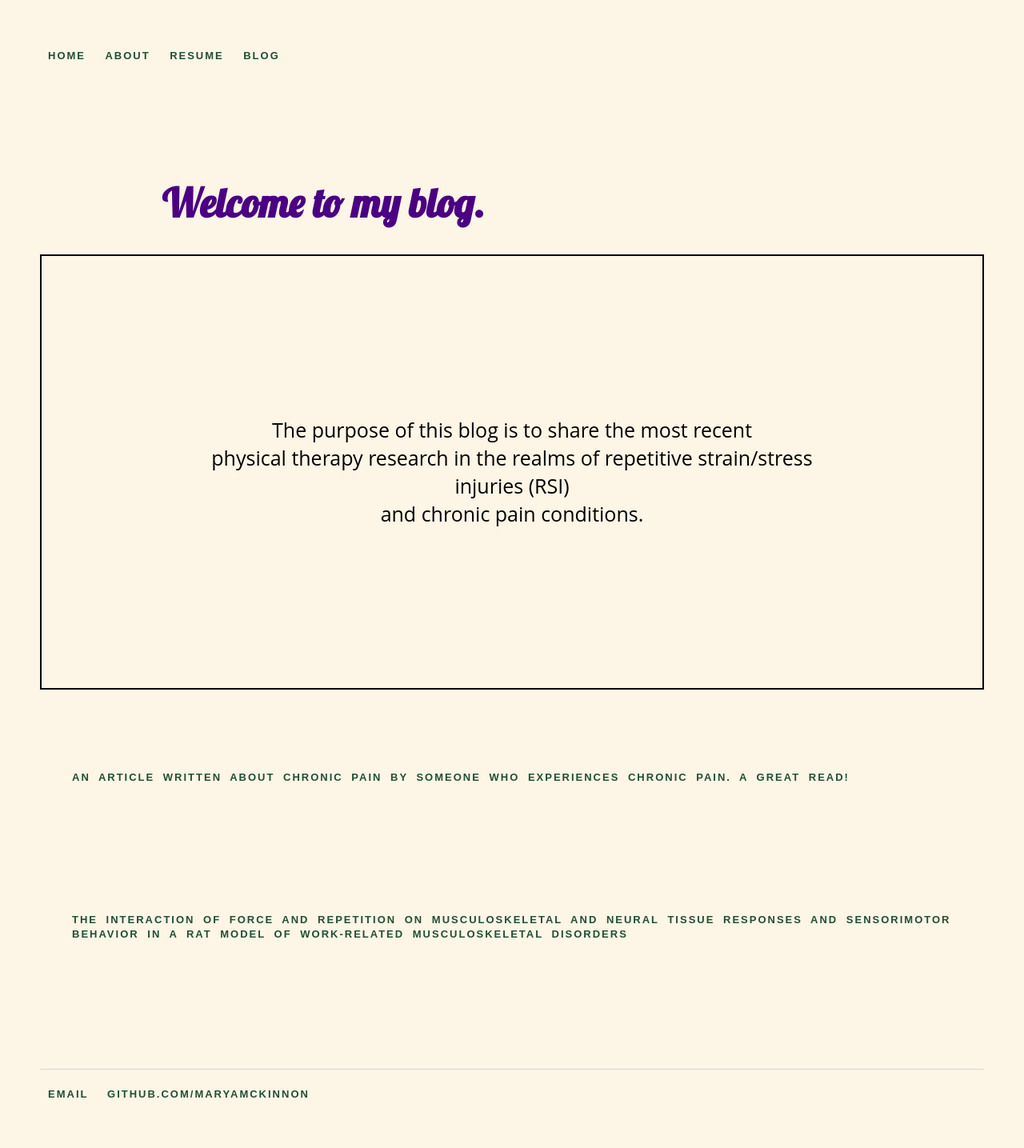
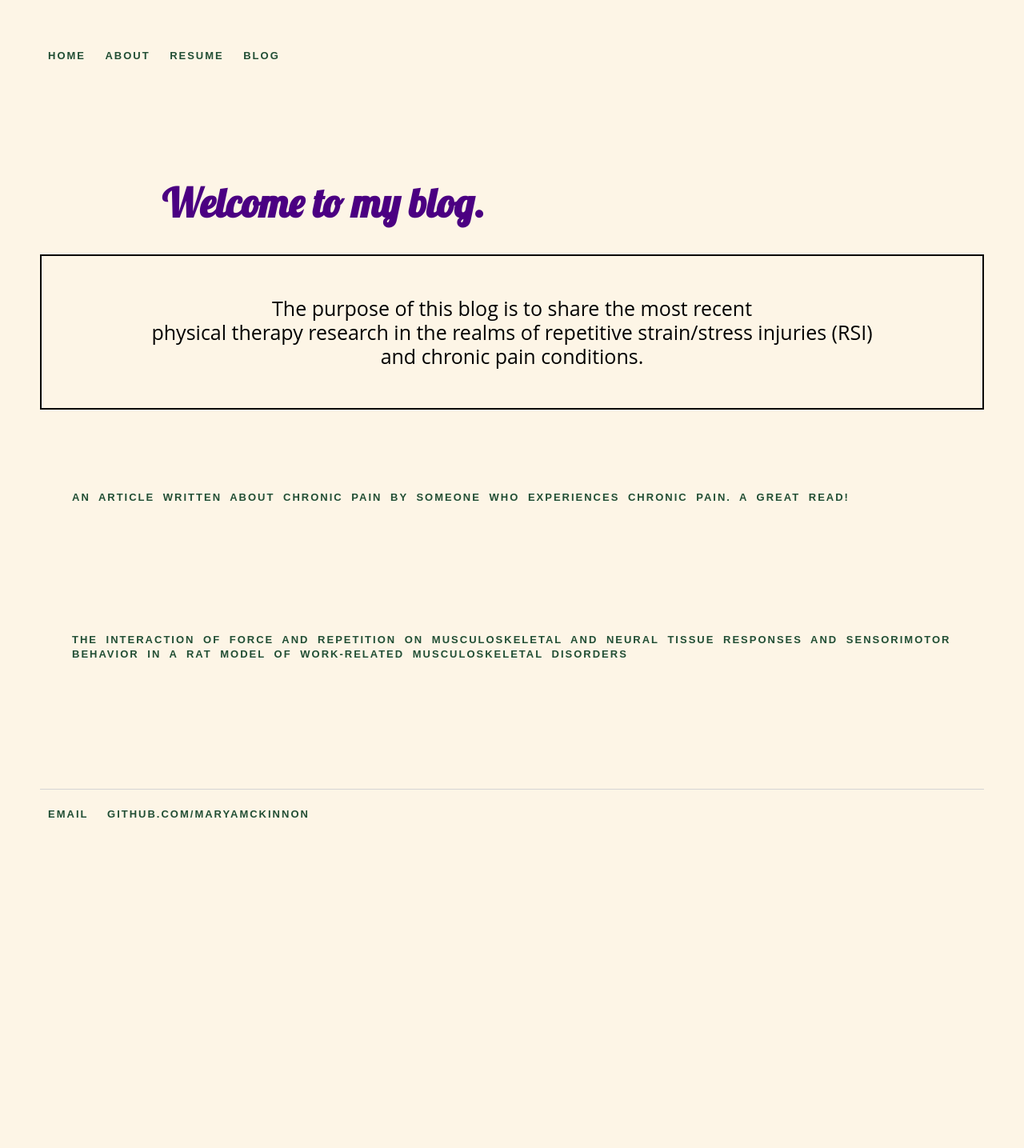
Before and after one commit to maryamckinnon/maryamckinnon.github.io, a Jekyll site: the page built from Blog/index.html, in a window 1280 px wide. Shown: the whole page at 80% size. Built offline with Jekyll 4.4.1, drawn with Linux system fonts in a browser that asks for light colours; after the commit the page ends 1085 px from its top, so only the background shows below that.

Commit message:
Update about.css

```diff
--- a/css/about.css
+++ b/css/about.css
@@ -61,9 +61,9 @@ h2 {
 
 p {
     font-size: 25px;
-    line-height: 1.4em;
+    line-height: 30px;
     text-align: center;
-    padding: 200px;
+    padding: 50px;
     font-family: 'Raleway', Open Sans;
     font-weight: normal;
     border: 2px solid black
```
